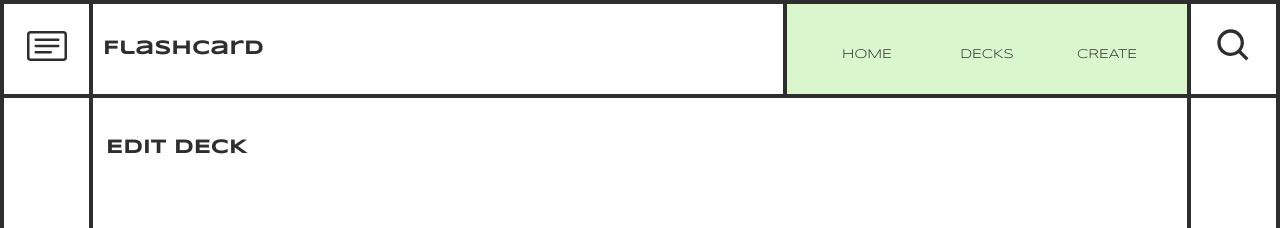
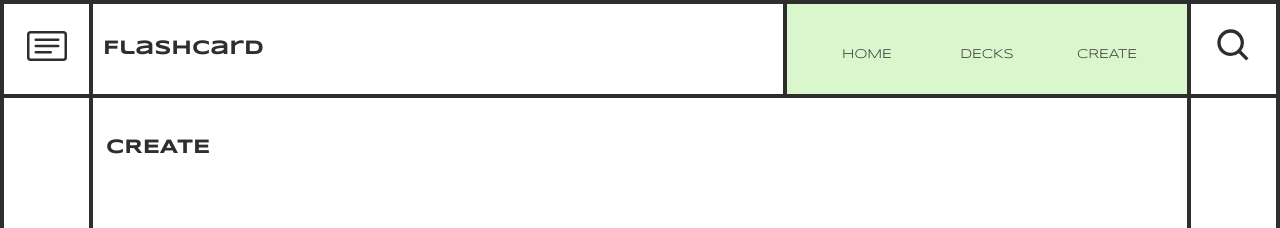
Before and after one commit to CarlSmoky/flashcard_client, a React (Create React App) app: page /create in a window 1280 px wide. Shown: the top 228 px of the page. Built offline with nearby package versions, Linux system fonts and the light colour scheme; no server answers; a web font is replaced by a local one.

Commit message:
add headertext

```diff
--- a/src/components/ModifyWrapper.jsx
+++ b/src/components/ModifyWrapper.jsx
@@ -1,12 +1,12 @@
 import React from 'react'
 import styled, { css } from 'styled-components'
+import { useModal } from '../providers/ModalProvider'
+import { GrAddCircle } from 'react-icons/gr'
+import { defaultEditableDeck } from '../helpers/defaultEditableData'
 import UpdateConfirmation from './UpdateConfirmation'
 import DeckDetailsForm from './DeckDetailsForm'
 import CardFormHeader from './CardFormHeader'
-import { GrAddCircle } from 'react-icons/gr'
 import Button from './Button'
-import { useModal } from '../providers/ModalProvider'
-import { defaultEditableDeck } from '../helpers/defaultEditableData'
 
 
 const ModifyWrapper = (
@@ -19,7 +19,8 @@ const ModifyWrapper = (
     handleSaveClick,
     disableButton,
     handleOk,
-    createNewCard
+    createNewCard,
+    headerText
   }
 ) => {
 
@@ -33,7 +34,7 @@ const ModifyWrapper = (
           handleOk={handleOk}
         />}
       <Wrapper className={modalActivated ? 'blur' : null}>
-        <Title>Edit Deck</Title>
+        <Title>{headerText}</Title>
         <div className='error'>
           <p>{error}</p>
         </div>
--- a/src/pages/Create.jsx
+++ b/src/pages/Create.jsx
@@ -84,6 +84,7 @@ const Create = () => {
         handleSaveClick={handleSaveClick}
         disableButton={disableButton}
         createNewCard={createNewCard}
+        headerText="Create"
       />
   )
 };
--- a/src/pages/Edit.jsx
+++ b/src/pages/Edit.jsx
@@ -119,6 +119,7 @@ const Edit = () => {
         handleSaveClick={handleSaveClick}
         disableButton={disableButton}
         createNewCard={createNewCard}
+        headerText="Edit"
       />
   )
 }
```
